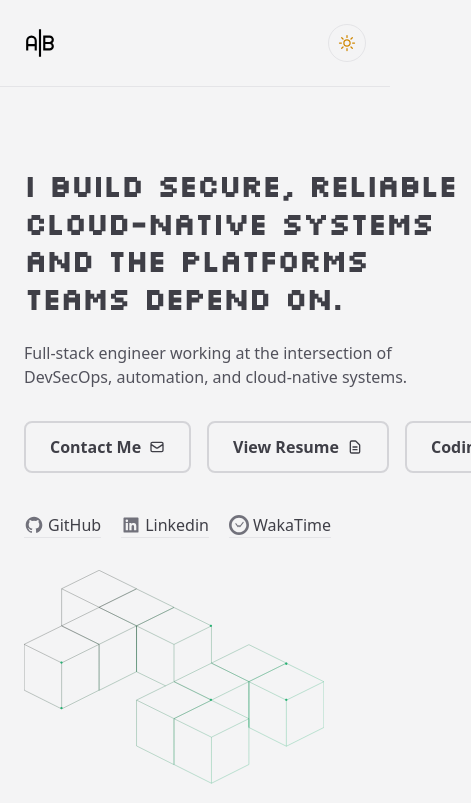
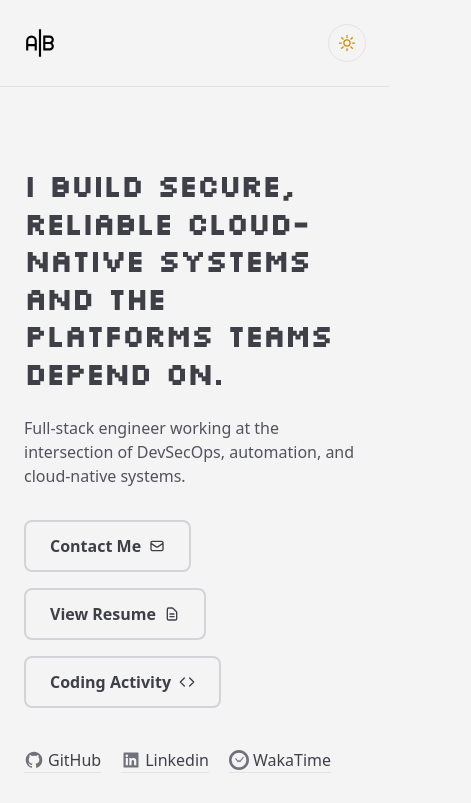
Before and after one commit to brignano/brignano.io, a Next.js app: page / in a window 390 px wide. Shown: the top 803 px of the page, 471 px wide, since content can reach past the window. Built offline with nearby package versions, Linux system fonts and the light colour scheme.

Commit message:
feat: implement WakaTime API integration for coding activity; update links and sitemap

```diff
--- a/app/stats/page.tsx
+++ b/app/coding/page.tsx
@@ -1,4 +1,3 @@
-
 const WAKATIME_API_BASE = 'https://wakatime.com/api/v1'
 
 import StatsPie from '../../components/stats/StatsPie'
@@ -157,7 +156,7 @@ export default async function Page() {
       <main className="max-w-6xl mx-auto md:px-16 px-6 pt-0 pb-12">
         <div className="max-w-6xl mx-auto">
           <h1 className="font-incognito text-4xl font-bold tracking-tight">
-            My Coding Stats
+            Coding Activity
           </h1>
           <div className="mt-1 text-xs text-zinc-500 dark:text-zinc-400 italic pl-1">... {rangeText ?? '—'}</div>
 
@@ -205,7 +204,7 @@ export default async function Page() {
   } catch (err: any) {
     return (
       <main className="max-w-4xl mx-auto px-6 pt-0 pb-12">
-        <h1 className="prose">My Coding Statistics</h1>
+        <h1 className="prose">Coding Activity</h1>
         <p>Error loading coding statistics: {err?.message ?? String(err)}</p>
         <p>Ensure `WAKATIME_API_KEY` is set in your environment.</p>
       </main>
--- a/app/page.tsx
+++ b/app/page.tsx
@@ -34,10 +34,10 @@ export default function Home() {
               </p>
 
               {/* Primary CTAs */}
-              <div className="flex gap-4 mb-10 items-center flex-nowrap overflow-x-auto">
+              <div className="flex flex-wrap md:flex-nowrap gap-4 mb-10 items-center">
                 <a
                   href="mailto:hi@brignano.io"
-                  className="inline-flex items-center px-6 py-3 border-2 dark:border-zinc-700 border-zinc-300 dark:hover:border-zinc-500 hover:border-zinc-400 font-semibold rounded-lg transition-all duration-200 flex-shrink-0"
+                  className="inline-flex items-center px-6 py-3 border-2 dark:border-zinc-700 border-zinc-300 dark:hover:border-zinc-500 hover:border-zinc-400 font-semibold rounded-lg transition-all duration-200 md:flex-shrink-0"
                   onClick={() => {
                     event("cta_clicked", { cta: "contact", location: "hero", transport_type: "beacon" });
                   }}
@@ -59,7 +59,7 @@ export default function Home() {
                 </a>
                 <Link
                   href="/resume"
-                  className="inline-flex items-center px-6 py-3 border-2 dark:border-zinc-700 border-zinc-300 dark:hover:border-zinc-500 hover:border-zinc-400 font-semibold rounded-lg transition-all duration-200 flex-shrink-0"
+                  className="inline-flex items-center px-6 py-3 border-2 dark:border-zinc-700 border-zinc-300 dark:hover:border-zinc-500 hover:border-zinc-400 font-semibold rounded-lg transition-all duration-200 md:flex-shrink-0"
                   onClick={() => {
                     event("cta_clicked", { cta: "resume", location: "hero", transport_type: "beacon" });
                   }}
@@ -80,8 +80,8 @@ export default function Home() {
                   </svg>
                 </Link>
                 <Link
-                  href="/stats"
-                  className="inline-flex items-center px-6 py-3 border-2 dark:border-zinc-700 border-zinc-300 dark:hover:border-zinc-500 hover:border-zinc-400 font-semibold rounded-lg transition-all duration-200 flex-shrink-0"
+                  href="/coding"
+                  className="inline-flex items-center px-6 py-3 border-2 dark:border-zinc-700 border-zinc-300 dark:hover:border-zinc-500 hover:border-zinc-400 font-semibold rounded-lg transition-all duration-200 md:flex-shrink-0"
                   onClick={() => {
                     event("cta_clicked", { cta: "coding_activity", location: "hero", transport_type: "beacon" });
                   }}
@@ -405,7 +405,7 @@ export default function Home() {
       </section>
 
       <div className="text-sm dark:text-zinc-500 text-zinc-500 mt-4">
-        For my full coding statistics, see <Link href="/stats" className="underline text-primary-color">my coding stats</Link>.
+        For my full coding statistics, see <Link href="/coding" className="underline text-primary-color">my coding activity</Link>.
       </div>
 
       {/* Contact CTA - Prominent Final Section */}
--- a/app/sitemap.ts
+++ b/app/sitemap.ts
@@ -20,7 +20,7 @@ export default function sitemap(): MetadataRoute.Sitemap {
       priority: 0.8,
     },
     {
-      url: `${baseUrl}/stats`,
+      url: `${baseUrl}/coding`,
       lastModified: new Date(),
       changeFrequency: 'monthly',
       priority: 0.8,
```
